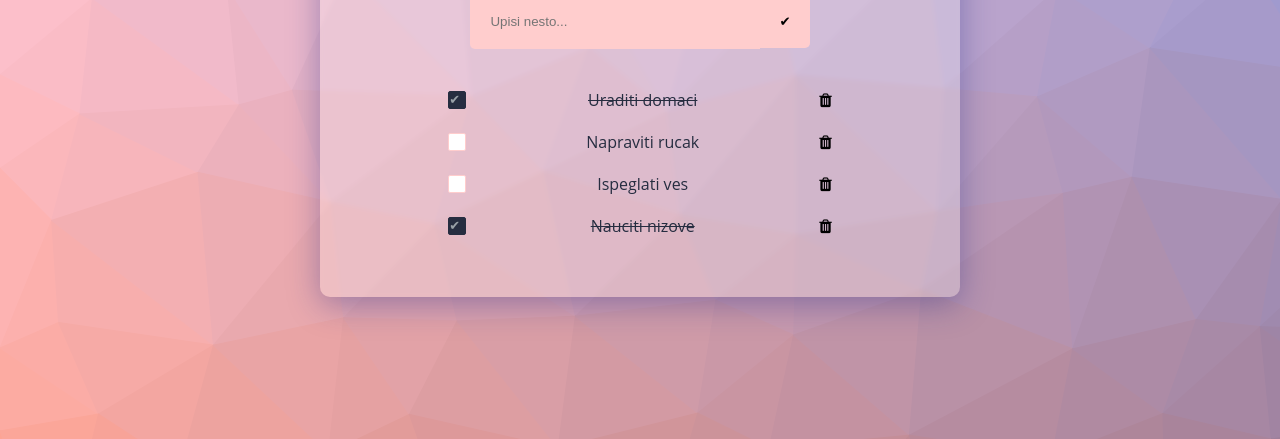
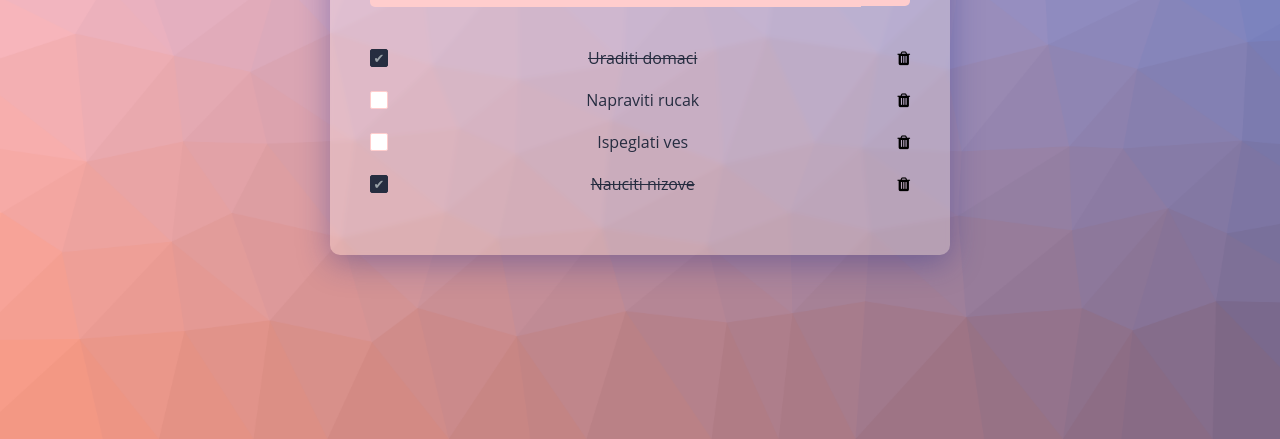
Before and after one commit to SalJelena/TO-DO-List, a website built with webpack: page index.html in a window 1280 px wide. Shown: the part 361-800 px from the top of the page. Built offline with nearby package versions, Linux system fonts and the light colour scheme.

Commit message:
Fixed Sass styles and BEM naming of the elements

```diff
--- a/assets/sass/base/_base.scss
+++ b/assets/sass/base/_base.scss
@@ -35,7 +35,6 @@ body{
     font-family: 'Open Sans', sans-serif;
     color: $color-grey-1;
     overflow-x: hidden;
-    background-image: url('/assets/images/bckg.png');
 
     @include respond(phone) {
         background-color: $color-grey-2;
--- a/assets/sass/pages/_home.scss
+++ b/assets/sass/pages/_home.scss
@@ -1,36 +1,61 @@
-.large-wrapper{
+.home {
     width: 100%;
-    height: 100vh;
-    @include flexAlign(center, column);
+    min-height: 100vh;
+    padding: 100px 0;
+    background-image: url('/assets/images/bckg.png');
+    background-repeat: no-repeat;
+    background-size: cover;
+    background-position: center;
 }
 
+.wrap {
+    margin: 0 auto;
+    width: 100%;
+    max-width: 1400px;
+    padding: 0 20px;
+}
 
-.wrapper {
+.home__inner {
+    display: flex;
+    justify-content: center;
+    align-items: center;
+}
+
+.home__content {
     background: rgba( 255, 255, 255, 0.25 );
     box-shadow: 0 8px 32px 0 rgba( 31, 38, 135, 0.37 );
     backdrop-filter: blur( 2px );
     -webkit-backdrop-filter: blur( 2px );
     border-radius: 10px;
-
     @include flexAlign(center, column);
     text-align: center;
     width: 50%;
     padding: 40px;
 
+    @include respond(tab-port) {
+        width: 100%;
+    }
+
 }
 
-.header{
+.home__content-head {
     @include flexAlign(center, column);
-    font-size: 8rem;
+    font-size: 80px;
     margin-bottom: 10px;
+    width: 100%;
+}
+
+.home__body {
+    width: 100%;
 }
 
 .form {
     margin: 10px 0;
+    width: 100%;
     @include flexAlign(center, row);
 }
 
-#inputText{
+.form__input {
     padding: 20px;
     border-radius: 5px 0 0 5px;
     -webkit-border-radius: 5px 0 0 5px;
@@ -38,14 +63,14 @@
     -ms-border-radius: 5px 0 0 5px;
     -o-border-radius: 5px 0 0 5px;
     border: none;
-    width: 290px;
+    width: 100%;
     background-color: #ffcdcd;
     &:focus, &:active{
         outline: none;
     }
 }
 
-#add-btn{
+.form__submit {
     padding: 19px;
     border-radius: 0 5px  5px 0;
     -webkit-border-radius: 0 5px  5px 0;
@@ -61,18 +86,22 @@
 
 }
 
-.container{
+.home__container {
     @include flexAlign(center, column);
+    width: 100%;
 }
 
+.home__list {
+    width: 100%
+}
 
-.div-item{
+.list__item {
     @include flexAlign(space-between, row);
     margin: 20px 0;
     font-size: 1.6rem;
+    width: 100%;
 
-    button{
-        margin-left: 100px;
+    button {
         background-color: transparent;
         border: none;
 
@@ -87,8 +116,7 @@
     }
 }
 
-.checkbox-inp{
-    margin-right: 100px;
+.list__checkbox {
     appearance: none;
     border: 1px solid #ffcdcd;
     background-color:  white;
@@ -99,32 +127,38 @@
     -moz-border-radius: 2px;
     -ms-border-radius: 2px;
     -o-border-radius: 2px;
+    display: flex;
+    justify-content: center;
+    align-items: center;
+
     &:active,
-    &:checked:active{
+    &:checked:active {
         box-shadow: 0 1px 2px rgba(0,0,0,0.05), inset 0px 1px 3px rgba(0,0,0,0.1);
     }
-    &:checked{
+
+    &:checked {
         background-color: $color-grey-1;
         border: 1px solid $color-grey-1;
         box-shadow: 0 1px 2px rgba(0,0,0,0.05), inset 0px -15px 10px -12px rgba(0,0,0,0.05), inset 15px 10px -12px rgba(255,255,255,0.1);
         color: #99a1a7;
     }
+
     &:checked:after {
         content: '\2714';
         font-size: 13px;
         color: #99a1a7;
     }
-    &:hover{
+
+    &:hover {
         cursor: pointer;
     }
 }
 
-
-.text-todo{
+.list__text {
     margin: 0 20px;
 }
 
 
-.checked-txt{
+.list__checked-txt {
     text-decoration: line-through;
 }
--- a/index.html
+++ b/index.html
@@ -1,41 +1,33 @@
 <!DOCTYPE html>
 <html lang="en">
-
 <head>
     <meta charset="UTF-8">
     <meta name="viewport" content="width=device-width, initial-scale=1.0">
     <meta http-equiv="X-UA-Compatible" content="ie=edge">
-    <title>Todo List</title>
+    <title>To Do List</title>
     <link rel="stylesheet" type="text/css" href="./assets/css/style.css">
     <link rel="stylesheet" href="https://cdnjs.cloudflare.com/ajax/libs/font-awesome/4.7.0/css/font-awesome.min.css">
-
 </head>
-
 <body>
-    <section class="large-wrapper">
-    <div class="wrapper">
-
-        <div class="header">
-            <h2>to do.</h2>
-                <div class="info">
-                    <form class="form">
-                        <input type="text" id="inputText" placeholder="Upisi nesto..." autocomplete="off">
-                        <input type="submit" value="✔" id="add-btn">
-                    </form>
+<section class="home">
+    <div class="wrap">
+        <div class="home__inner">
+            <div class="home__content">
+                <div class="home__content-head">
+                    <h2 class="home__title">to do.</h2>
+                    <div class="home__body">
+                        <form class="home__form form js-form">
+                            <input type="text" id="inputText" class="form__input js-input" placeholder="Type..." autocomplete="off">
+                            <input type="submit" value="✔" id="add-btn" class="form__submit js-submit">
+                        </form>
+                    </div>
                 </div>
+                <div class="home__container">
+                    <div class="home__list list js-list"></div>
+                </div>
+            </div>
         </div>
-
-        <div class = "container">
-
-            <div class="list"></div>
-
-        </div>
-
-
     </div>
 </section>
-
-
 </body>
-
 </html>
--- a/src/index.js
+++ b/src/index.js
@@ -1,103 +1,59 @@
-//TO DO
-// Aplikacija TO-DO lista
-// Zavrsiti sa casa (26.08.2021) zapocetu aplikaziju za to-do listu koja treba da poseduje sledece funkcionalnosti:
-// 1. Podaci iz niza se prikazuju na stranici (lista to-do itema)
-// 2. Ima formu/input za unos novih podataka (to-do itema) u niz (automatski se azurira i prikaz na stranici)
-// 3. Svaki item sadrzi sledece :
-//      - id
-//      - opis (desc)
-//      - iformaciju da li je uradjen ili ne (done)
-// 4. Na stranici za svaki item se prikazuje text - opis i checkbox polje koje menja stanje itema (uradjeno-neuradjeno),
-// kao i dugme za brisanje itema. Kada je item uradjen (done == true) tekst (desc) itema se precrta (ili se na neki drugi
-// nacin naznaci da je item uradjen).
-
-
-
 import { data, add, deleteById } from "./service.js";
 
-
-const formaInput = document.querySelector('.form')
-const inputText = document.querySelector('#inputText')
-const divLista = document.querySelector('.list')
-
-
-
-//Funkcija da mogu vec postojeci niz da upisem u DOM
+const formaInput = document.querySelector('.js-form')
+const inputText = document.querySelector('.js-input')
+const divLista = document.querySelector('.js-list')
 
 function addToDom (niz) {
-    //kreiram DIV, listText item, checkbox input, delete button
     const divItem = document.createElement('div')
-    divItem.className = 'div-item'
+    divItem.className = 'list__item'
 
     const listItemCheckbox = document.createElement('input');
     listItemCheckbox.type = 'checkbox';
-    listItemCheckbox.className = 'checkbox-inp'
-
+    listItemCheckbox.className = 'list__checkbox'
 
     const pText = document.createElement('p')
     pText.textContent = niz.desc
-    pText.className = 'text-todo'
+    pText.className = 'list__text'
 
     const btnDelete = document.createElement('button')
     btnDelete.classList = 'fa fa-trash'
 
-
-    //dodajem event na button da se brise sto dodam kad kliknem
     btnDelete.addEventListener('click',()=>{
         divItem.remove()
         deleteById(niz.id)
-        console.log(data)
     })
 
     if(niz.done == true){
-        pText.className = 'checked-txt'
+        pText.className = 'list__checked-txt'
         listItemCheckbox.checked = true
     }
 
-    //dodajem event na checkbox da se precrta kad kliknem da sam uradila
     listItemCheckbox.addEventListener('change',()=>{
         if(listItemCheckbox.checked == true){
-            pText.className = 'checked-txt'
+            pText.className = 'list__checked-txt'
             niz.done = true
-            console.log(data)
-
         }else if(listItemCheckbox.checked == false){
-            pText.className = 'text-todo'
+            pText.className = 'list__text'
         }
-
     })
 
     divItem.append(listItemCheckbox, pText, btnDelete)
     divLista.append(divItem)
 }
 
-
-//da upisem elemente iz datog niza u DOM
-
 data.forEach(dat=>{
     addToDom(dat)
-
 })
-
-
-//event na formi za upisivanje
 
 formaInput.addEventListener('submit',(event) => {
     event.preventDefault()
-
-    //pravim novi objekat da ga ubacim u dati niz, ID mi se dodaje posle ispod na kraju svakog objekta, i pocinje od broja 5
     let listItem = {desc:inputText.value, done: false}
 
-    //validacija da mora nesto da se upise, i lepljenje u niz i na DOM
     if(inputText.value != ''){
         addToDom(listItem)
         add(listItem)
-        console.log(data)
-    }else{
-        console.log(`Upisi nesto!`)
     }
 
-    //resetujem input na nulu
     inputText.value = ''
-
 })
--- a/src/service.js
+++ b/src/service.js
@@ -23,35 +23,13 @@ export const data = [
     },
 ]
 
-
-//ubacivanje itema u niz
-
-export const add = (item)=> {   //napomena: objekat item sadrzi samo desc i done
+export const add = (item)=> {
     item.id = count++
-
     data.push(item)
-    //data.push({id:count++,...item})
-   // return count - 1
-
    return item.id
 }
-
-
-
-//brisanje iz niza
 
 export const deleteById =  id => {
     let index = data.findIndex(item=>item.id == id)
     data.splice(index, 1)
 }
-
-
-
-
-
-// //zamena u nizu  -- nije bilo navedeno u domacem zadatku da treba da se uradi
-
-// export const changeById = (id, noviItem)=>{
-//     let index = data.findIndex(item=>item.id == id)
-//     data.splice(index,1,noviItem)
-// }
```
Also changed, not shown: assets/css/style.css, 1 other file.
